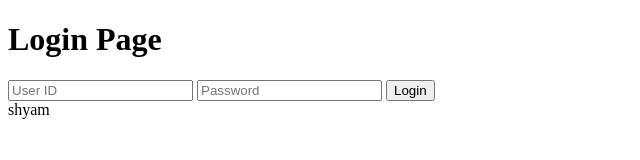
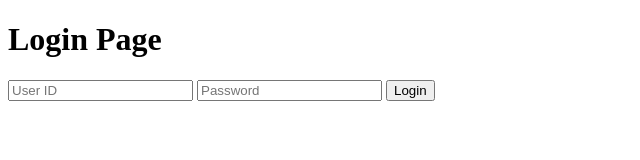
Before and after one commit to softedge12/quizportal07.02.2024, a plain HTML site: page index.html in a window 1280 px wide. Shown: the full height of the page, 0-640 px from the left. Drawn offline with Linux system fonts and the light colour scheme.

Commit message:
Update index.html

```diff
--- a/index.html
+++ b/index.html
@@ -15,4 +15,3 @@
   </form>
 </body>
 </html>
-shyam
```
